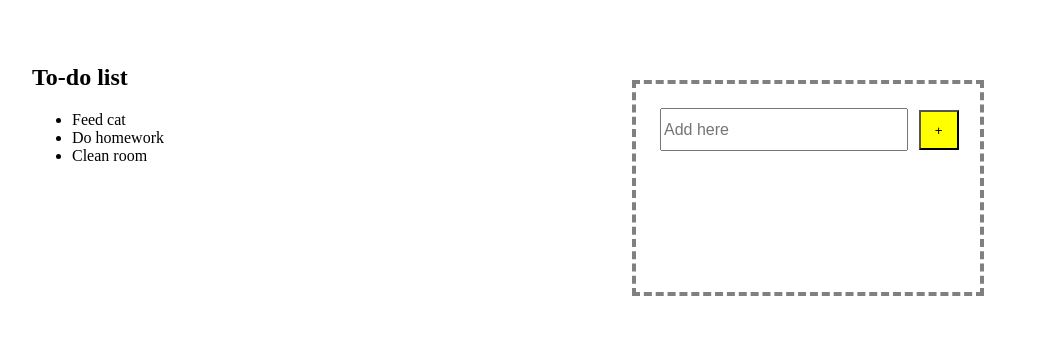
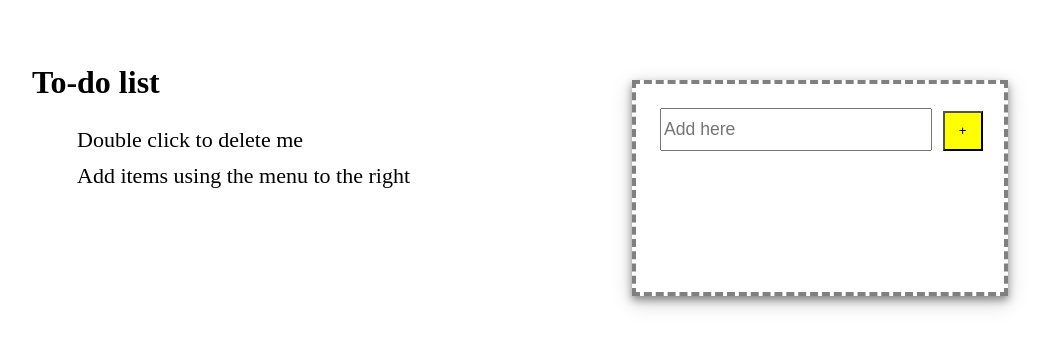
Before and after one commit to Caramel4764/To-do-List, a plain HTML site: page todo-list/index.html in a window 1280 px wide. Shown: the whole page, without its empty margins (8-1055 px from the left). Drawn offline with Linux system fonts and the light colour scheme.

Commit message:
css and added dbl click to delete

```diff
--- a/todo-list/index.html
+++ b/todo-list/index.html
@@ -6,11 +6,8 @@
   </head>
   <body>
     <div id="itemListDiv">
-      <h2>To-do list</h2>
+      <h1>To-do list</h1>
       <ul id="itemList">
-          <li>Feed cat</li>
-          <li>Do homework</li>
-          <li>Clean room</li>
       </ul>
     </div>
     <div id="addMenu">
--- a/todo-list/index.js
+++ b/todo-list/index.js
@@ -3,12 +3,16 @@ const textInput = document.getElementById("textInput");
 const addButton = document.getElementById("addButton")
 dragElement(document.getElementById("addMenu"));
 
+//inital task
+addItem("Double click to delete me");
+addItem("Add items using the menu to the right");
+
 addButton.addEventListener("click", function() {
-    addItem();
+    addItem(textInput.value);
 });
 document.addEventListener('keypress', function (e) {
     if (e.key === 'Enter') {
-        addItem();
+        addItem(textInput.value);
     }
 });
 function capitalize(word) {
@@ -22,10 +26,13 @@ function capitalize(word) {
     }
     return wordSpliced;
 }
-function addItem(){
-    if (textInput.value != "") {
+function addItem(taskName){
+    if (taskName != "") {
         let newItem = document.createElement("li");
-        let text = capitalize(textInput.value);
+        let text = capitalize(taskName);
+        newItem.addEventListener("dblclick", function(){
+            newItem.remove();
+        });
         newItem.innerHTML = text;
         itemList.appendChild(newItem);
         textInput.value = "";
--- a/todo-list/style.css
+++ b/todo-list/style.css
@@ -1,21 +1,34 @@
+body {
+    -webkit-user-select: none; /* Safari */
+    -ms-user-select: none; /* IE 10 and IE 11 */
+    user-select: none; /* Standard syntax */
+  }
+
 li:hover{
-    color:red;
-    text-decoration: line-through;
+    background-color: #EEE;
+}
+li {
+    font-size:22px;
+    padding: 5px;
+    width:40%;
+    list-style-type: none;
 }
 #addMenu {
-    width:18.5em;
+    box-shadow: 0 4px 8px 0 rgba(0, 0, 0, 0.4), 0 6px 20px 0 rgba(0, 0, 0, 0.19);
+    width:20em;
     padding:1.5em;
     height:10em;
     border:4px gray dashed;
     position:absolute;
+    background-color:white;
+    z-index:20;
     left:50%;
     top:5em;
-
 }
 #textInput {
     width:15em;
     height:37px;
-    font-size:1em;
+    font-size:1.1em;
 }
 #addButton {
     width:40px;
```
